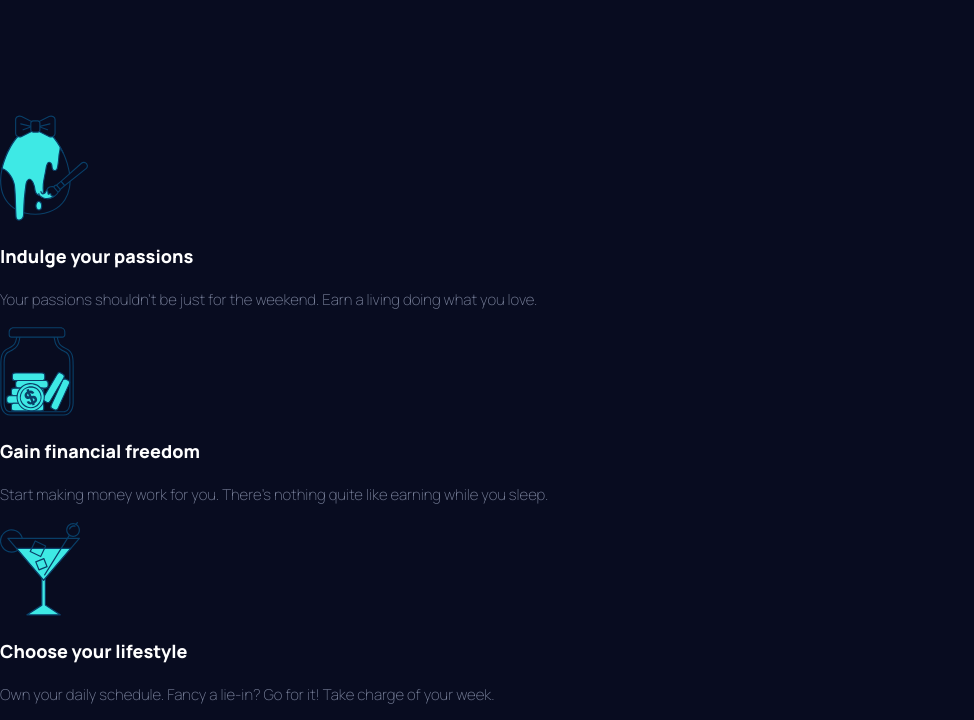
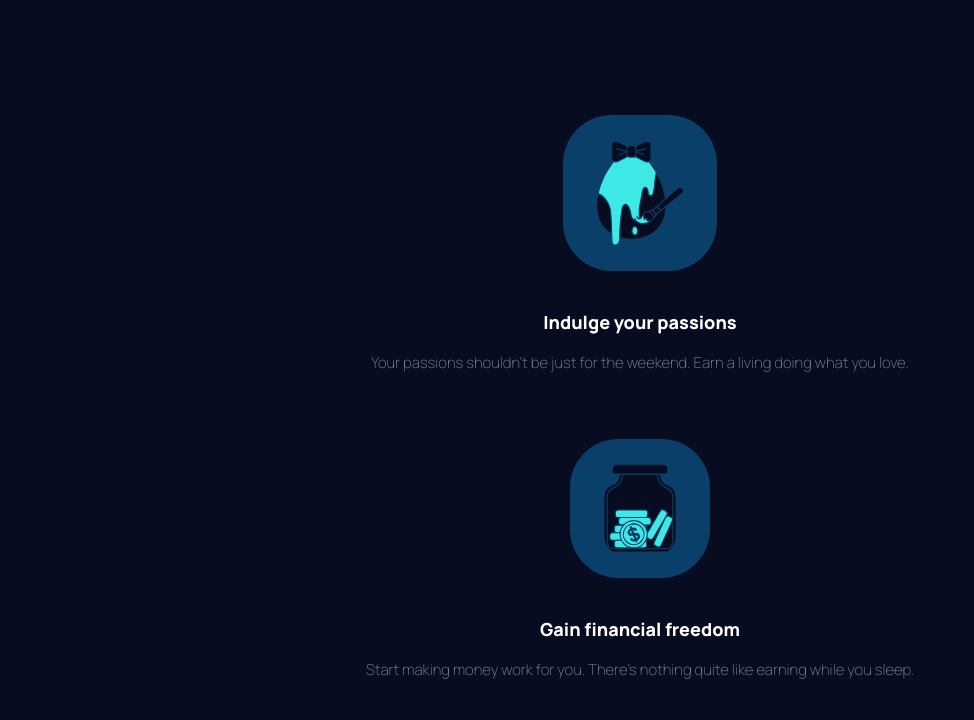
Before and after one commit to salymk/react-maker-pre-launch-landing-page, a React (Create React App) app: page / in a window 1280 px wide. Shown: the part 1113-1833 px from the top of the page, without its empty margins (0-974 px from the left). Built offline with nearby package versions, Linux system fonts and the light colour scheme.

Commit message:
style(feature): add spacing to elements
- align elements
- add border radius and bg color to svg elements

```diff
--- a/src/App.scss
+++ b/src/App.scss
@@ -73,7 +73,30 @@ h3 {
         padding-top: 1em;
 
     }
+}
 
+.features {
+    text-align: center;
+
+    .feature-container {
+        margin-bottom: 4em;
+
+        svg {
+            border: 1px solid $clr-blue;
+            border-radius: 3em;
+            background: $clr-blue;
+            padding: 1.5em 2em;
+            margin-bottom: 1em;
+        }
+
+        h3 {
+            margin-bottom: 0;
+        }
+
+        p {
+            padding: 0 24px;
+        }
+    }
 }
 
 .card-content {
```
